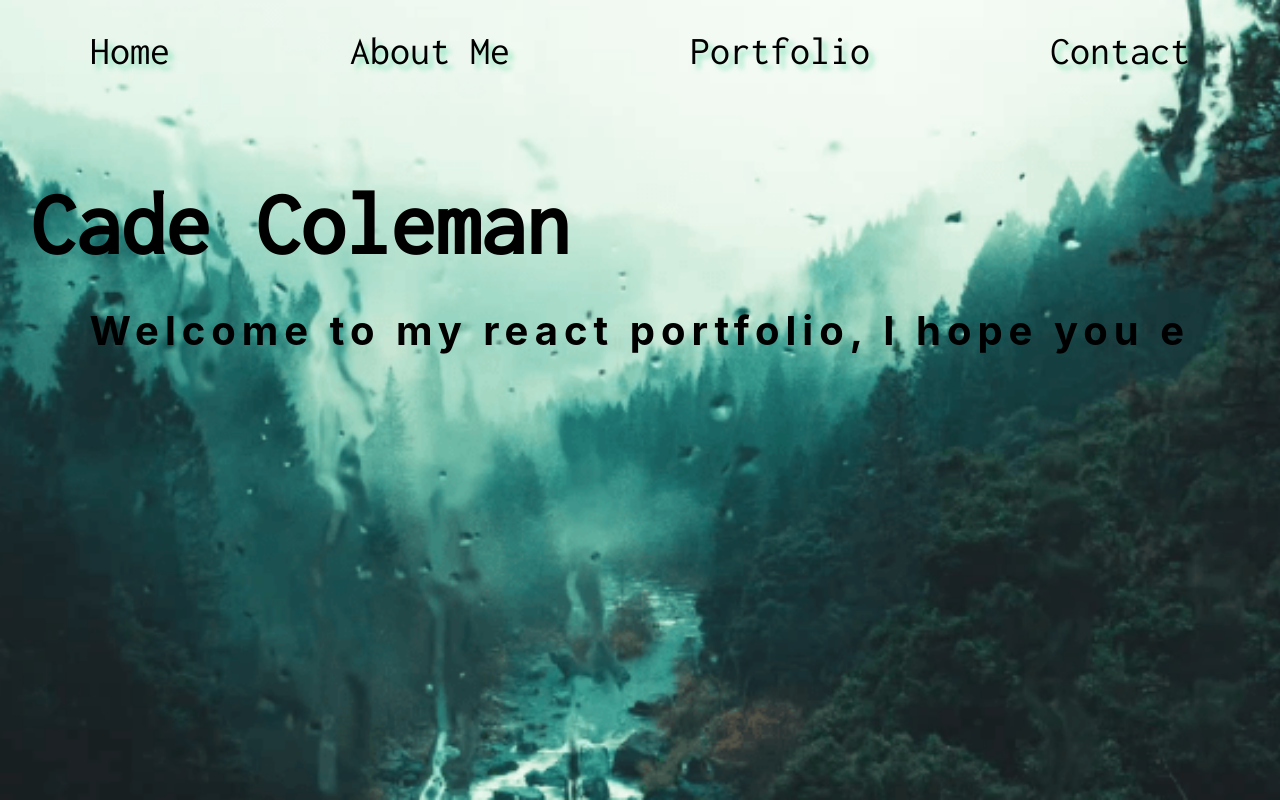
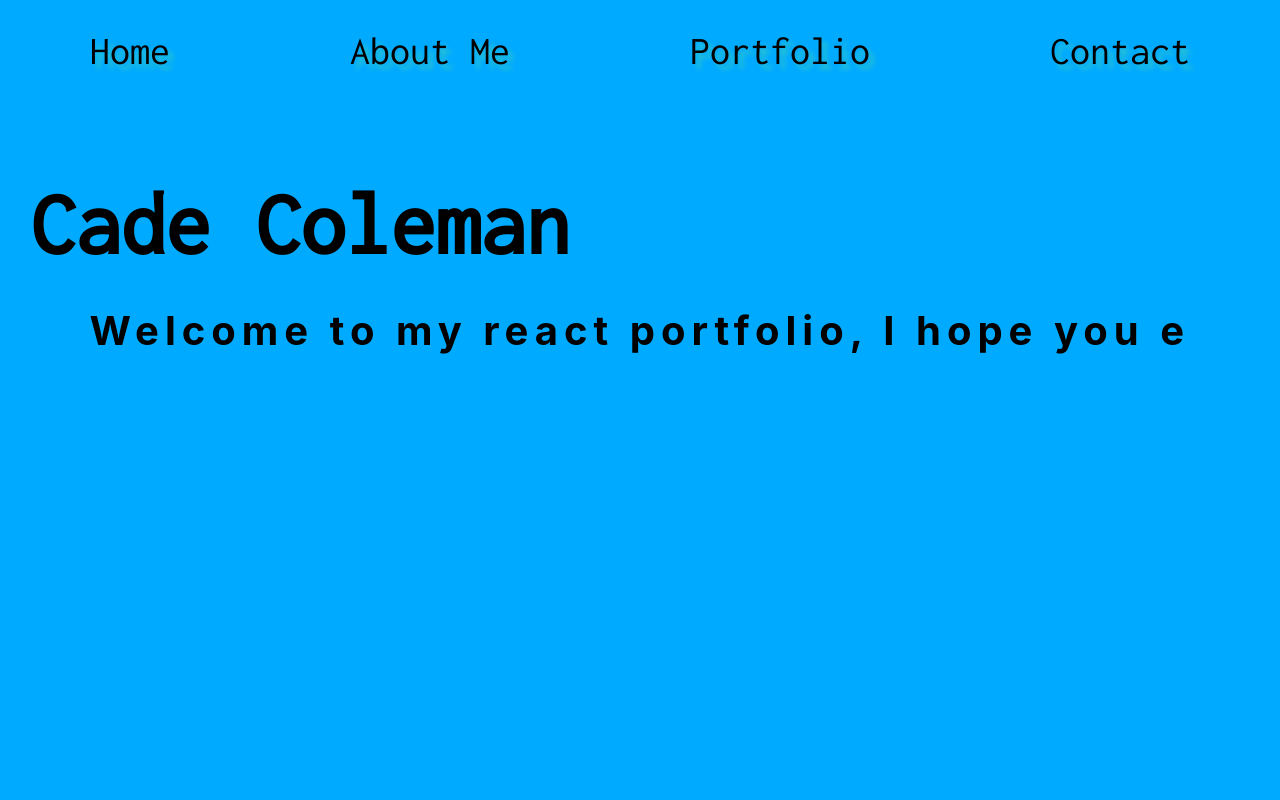
Before and after one commit to cade-coleman/cades-portfolio, a React (Create React App) app: page / in a window 1280 px wide. Built offline with nearby package versions, Linux system fonts and the light colour scheme.

Commit message:
new back ground

```diff
--- a/src/styles/AppHome.css
+++ b/src/styles/AppHome.css
@@ -34,8 +34,7 @@
 }
 
 #mainWrapper{
-  background-color: #282c34;
-   background-image: url(../images/photo.gif);
+  background-color: #00aaff;
    background-size: cover;
    min-height: 100vh;
 
```
